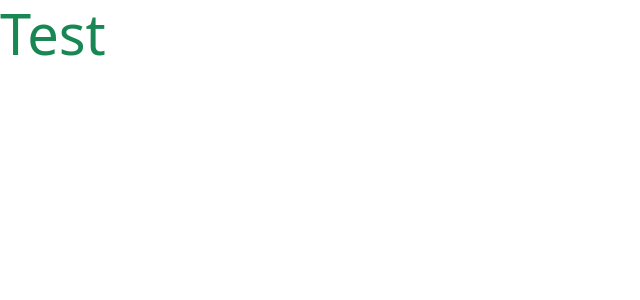
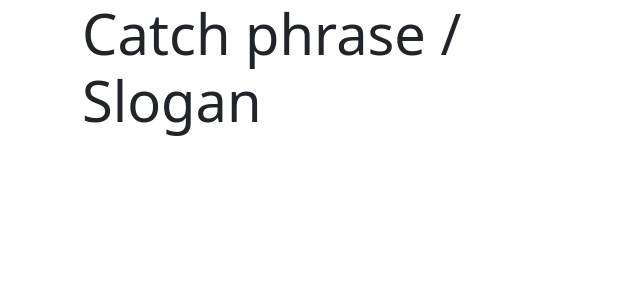
Before and after one commit to FraL96/Monstera-MS4, a Django app: page / in a window 1280 px wide. Shown: the top 300 px of the page, without its empty margins (0-640 px from the left). Run offline with Django 3.2, Linux system fonts and the light colour scheme.

Commit message:
Added content to home page

```diff
--- a/home/templates/home/index.html
+++ b/home/templates/home/index.html
@@ -1,6 +1,22 @@
 {% extends 'base.html' %}
 {% load static %}
 
+{% block page_header %}
+<div class="container header-container">
+    <div class="row">
+        <div class="col"></div>
+    </div>
+</div>
+{% endblock %}
+
 {% block content %}
-<h1 class="display-4 text-success">Test</h1>
+<div class="container h-100">
+    <div class="row h-100">
+        <div class="col-7 col-md-6 my-auto">
+            <h1 class="display-4 slogan-font text-grey ">
+                Catch phrase / Slogan
+            </h1>
+        </div>
+    </div>
+</div>
 {% endblock %}}
```
